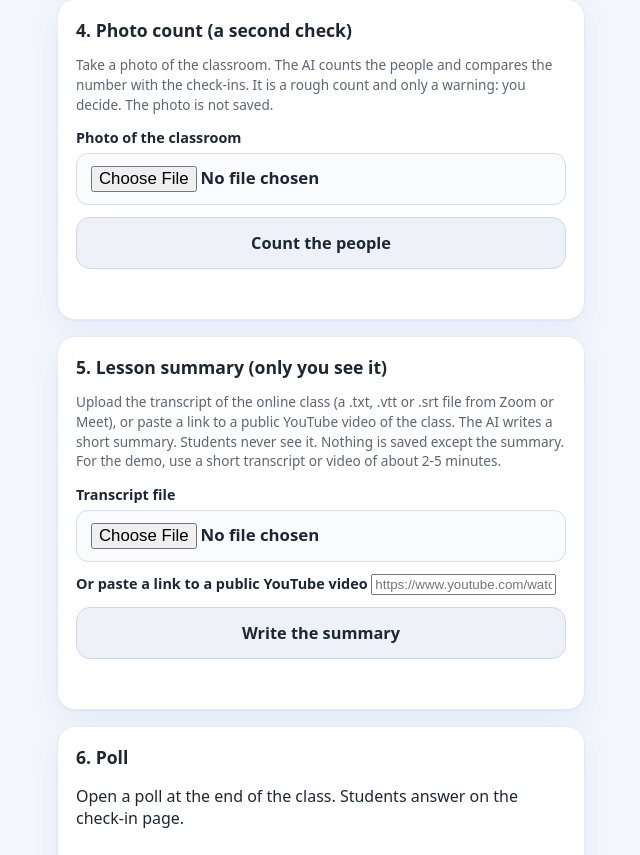
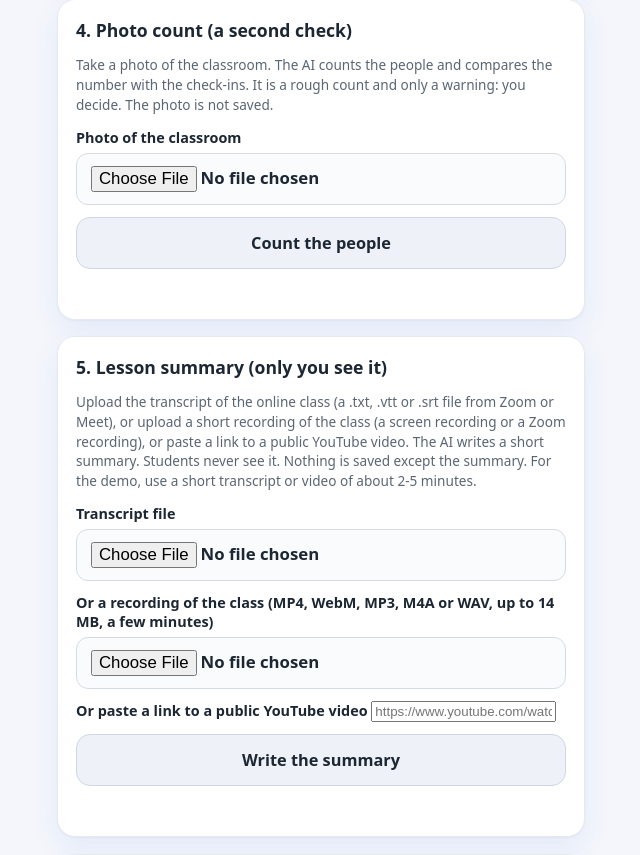
Before and after one commit to Maycaspi110/Class_Attendance, a Flask app: page /lecturer in a window 1280 px wide. Shown: the part 1253-2108 px from the top of the page, without its empty margins (319-959 px from the left). Run offline with Flask 3, Linux system fonts and the light colour scheme; the visitor is signed in with stand-in values (Sample User, id 1); data that the repository does not hold is empty.

Commit message:
Add the recording upload to the class summary card

```diff
--- a/demo/static/lecturer.js
+++ b/demo/static/lecturer.js
@@ -198,13 +198,20 @@
 
   $("makesummary").addEventListener("click", function () {
     var file = $("transcriptfile").files[0];
+    var media = $("mediafile").files[0];
     var link = $("videourl").value.trim();
-    if (!file && !link) { say(summaryMsg, "Choose the transcript file or paste a YouTube link first.", "bad"); return; }
+    if (!file && !media && !link) { say(summaryMsg, "Choose a transcript or a recording, or paste a YouTube link first.", "bad"); return; }
+    if (!file && media && media.size > 14 * 1024 * 1024) {
+      say(summaryMsg, "The recording is too large (" + Math.round(media.size / 1048576) + " MB). The limit is 14 MB: record fewer minutes.", "bad");
+      return;
+    }
     var button = $("makesummary");
     button.disabled = true;
-    say(summaryMsg, "Writing the summary... this can take up to a minute.", "");
+    say(summaryMsg, "Writing the summary... a recording can take up to a minute to upload and read.", "");
     var form = new FormData();
-    if (file) { form.append("transcript", file, file.name); } else { form.append("video_url", link); }
+    if (file) { form.append("transcript", file, file.name); }
+    else if (media) { form.append("media", media, media.name); }
+    else { form.append("video_url", link); }
     api("POST", "/api/summary", form, true).then(function (result) {
       button.disabled = false;
       if (needLogin(result)) { return; }
--- a/demo/templates/lecturer.html
+++ b/demo/templates/lecturer.html
@@ -56,10 +56,13 @@
 
 <div class="card">
   <h2>5. Lesson summary (only you see it)</h2>
-  <p class="muted">Upload the transcript of the online class (a .txt, .vtt or .srt file from Zoom or Meet), or paste a link to a public YouTube video of the class. The AI writes a short summary. Students never see it. Nothing is saved except the summary. For the demo, use a short transcript or video of about 2-5 minutes.</p>
+  <p class="muted">Upload the transcript of the online class (a .txt, .vtt or .srt file from Zoom or Meet), or upload a short recording of the class (a screen recording or a Zoom recording), or paste a link to a public YouTube video. The AI writes a short summary. Students never see it. Nothing is saved except the summary. For the demo, use a short transcript or video of about 2-5 minutes.</p>
   <div id="summaryoff" class="msg warn" hidden>The AI summary is not set up on this server yet (GEMINI_API_KEY is missing).</div>
   <label>Transcript file
     <input type="file" id="transcriptfile" accept=".txt,.vtt,.srt,text/plain,text/vtt">
+  </label>
+  <label>Or a recording of the class (MP4, WebM, MP3, M4A or WAV, up to 14 MB, a few minutes)
+    <input type="file" id="mediafile" accept=".mp4,.mov,.webm,.mp3,.m4a,.wav,.ogg,video/*,audio/*">
   </label>
   <label>Or paste a link to a public YouTube video
     <input type="url" id="videourl" maxlength="300" placeholder="https://www.youtube.com/watch?v=...">
```
